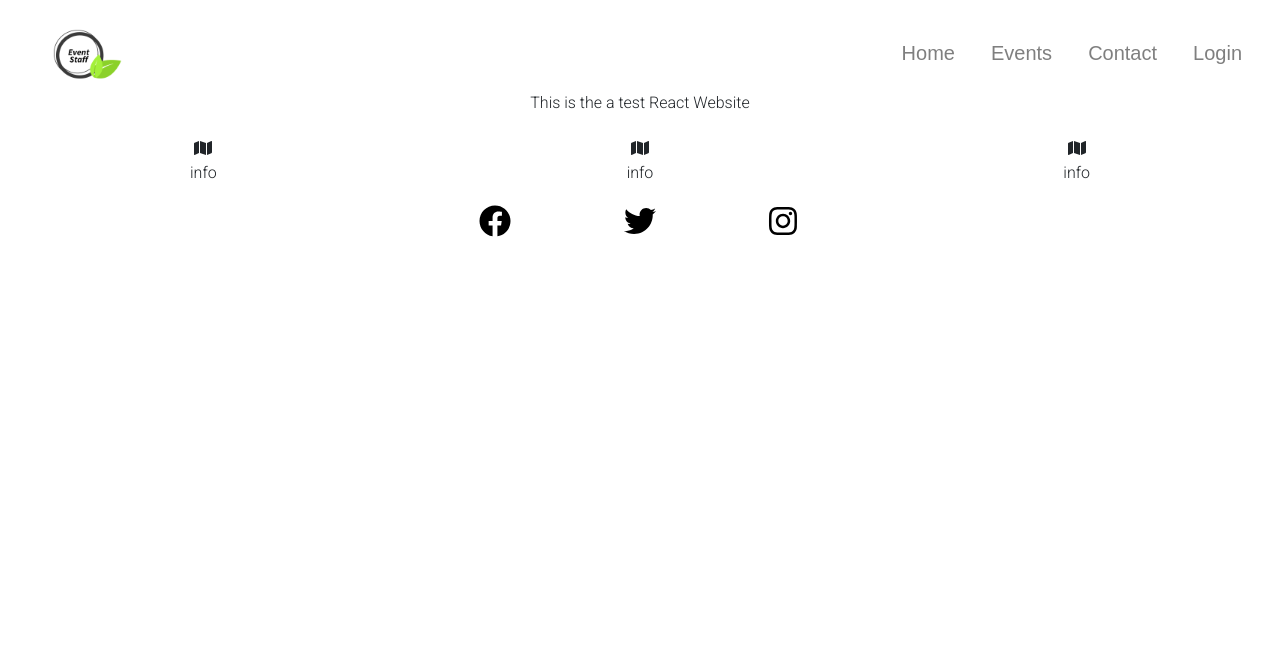
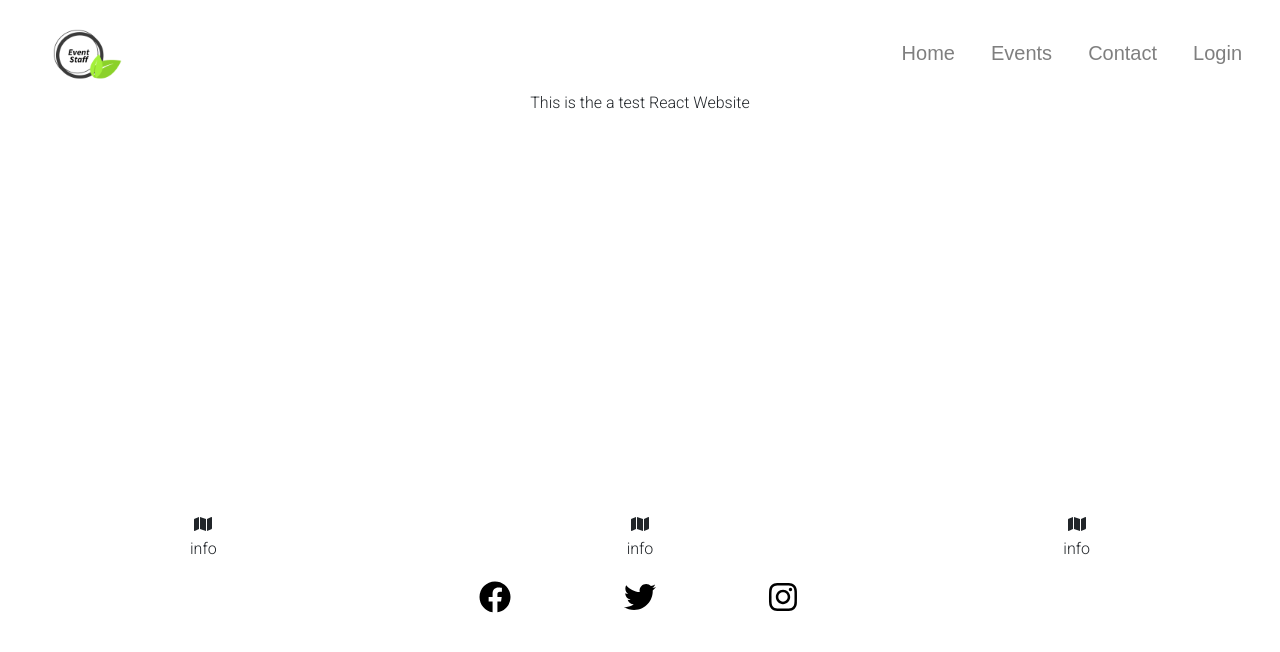
Before and after one commit to EnterpriseBoy/Magiweb, a React (Create React App) app: page / in a window 1280 px wide. Shown: the top 652 px of the page. Built offline with nearby package versions, Linux system fonts and the light colour scheme.

Commit message:
adding height to home page

```diff
--- a/src/CSS/App.css
+++ b/src/CSS/App.css
@@ -125,6 +125,26 @@ Link Link:hover{
 
 /* Navbar End*/
 
+/*Home Page Start*/
+
+.homePage{
+  height: 400px;
+}
+
+/*Home Page End*/
+
+/* Events Page Start*/
+.eventMapDiv{
+  height:150px;
+}
+.eventMap{
+  width: 100%;
+  height: 100%;
+  object-fit: contain;
+}
+
+/* Events Page End*/
+
 /* Contact Page Start*/
 .flex-container{
   display: flex;
@@ -142,15 +162,6 @@ Link Link:hover{
   margin-left: 2%;
   height: 100%;
 }
-.eventMapDiv{
-  height:150px;
-}
-.eventMap{
-  width: 100%;
-  height: 100%;
-  object-fit: contain;
-}
-
 .contactMap{
   float: left;
   margin-top: 6%;
--- a/src/Components/Pages/Home/Home.js
+++ b/src/Components/Pages/Home/Home.js
@@ -2,7 +2,7 @@ import React from 'react';
 
 function Home() {
   return (
-    <div className="App">
+    <div className="homePage">
       This is the a test React Website
     </div>
   );
```
